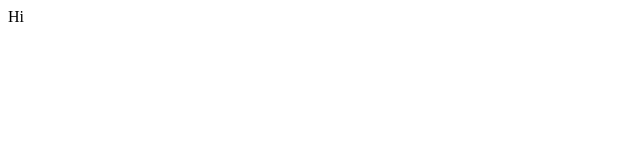
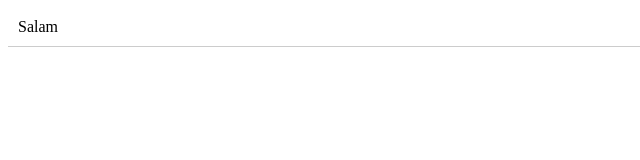
Before and after one commit to morajabi/chat-rocks, a React (Create React App) app: page / in a window 1280 px wide. Shown: the top 160 px of the page, without its empty margins (0-640 px from the left). Built offline with nearby package versions, Linux system fonts and the light colour scheme.

Commit message:
feat: add Message comp

```diff
--- a/package.json
+++ b/package.json
@@ -7,7 +7,8 @@
   },
   "dependencies": {
     "react": "next",
-    "react-dom": "next"
+    "react-dom": "next",
+    "styled-components": "^2.1.2"
   },
   "scripts": {
     "start": "react-scripts start",
--- a/src/App.js
+++ b/src/components/App.js
@@ -1,9 +1,14 @@
 import React, { Component } from 'react'
+import Message from './Message'
 
 class App extends Component {
   render() {
     return (
-      <div>Hi</div>
+      <div>
+        <Message>
+          Salam
+        </Message>
+      </div>
     )
   }
 }
--- /dev/null
+++ b/src/components/Message.js
@@ -0,0 +1,16 @@
+import React from 'react'
+import styled from 'styled-components'
+
+const Wrapper = styled.div`
+  padding: 10px;
+  margin-bottom: 10px;
+  border-bottom: 1px solid #ccc;
+`
+
+const Message = ({ children }) => (
+  <Wrapper>
+    {children}
+  </Wrapper>
+)
+
+export default Message
--- a/src/index.js
+++ b/src/index.js
@@ -1,6 +1,6 @@
 import React from 'react'
 import ReactDOM from 'react-dom'
-import App from './App'
+import App from './components/App'
 
 ReactDOM.render(
   <App />,
```
Also changed, not shown: 1 other file (tests, documents, lock files or other folders).
